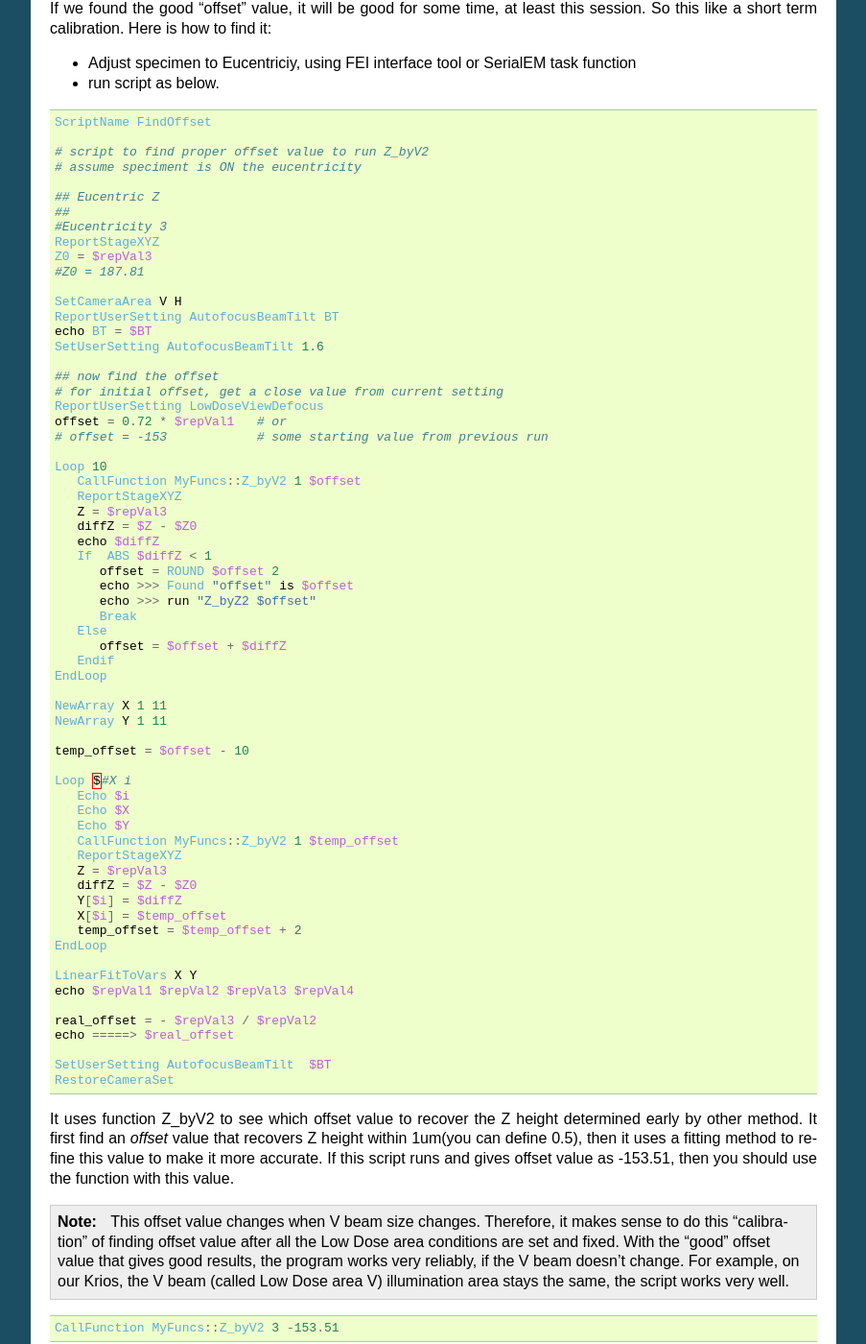
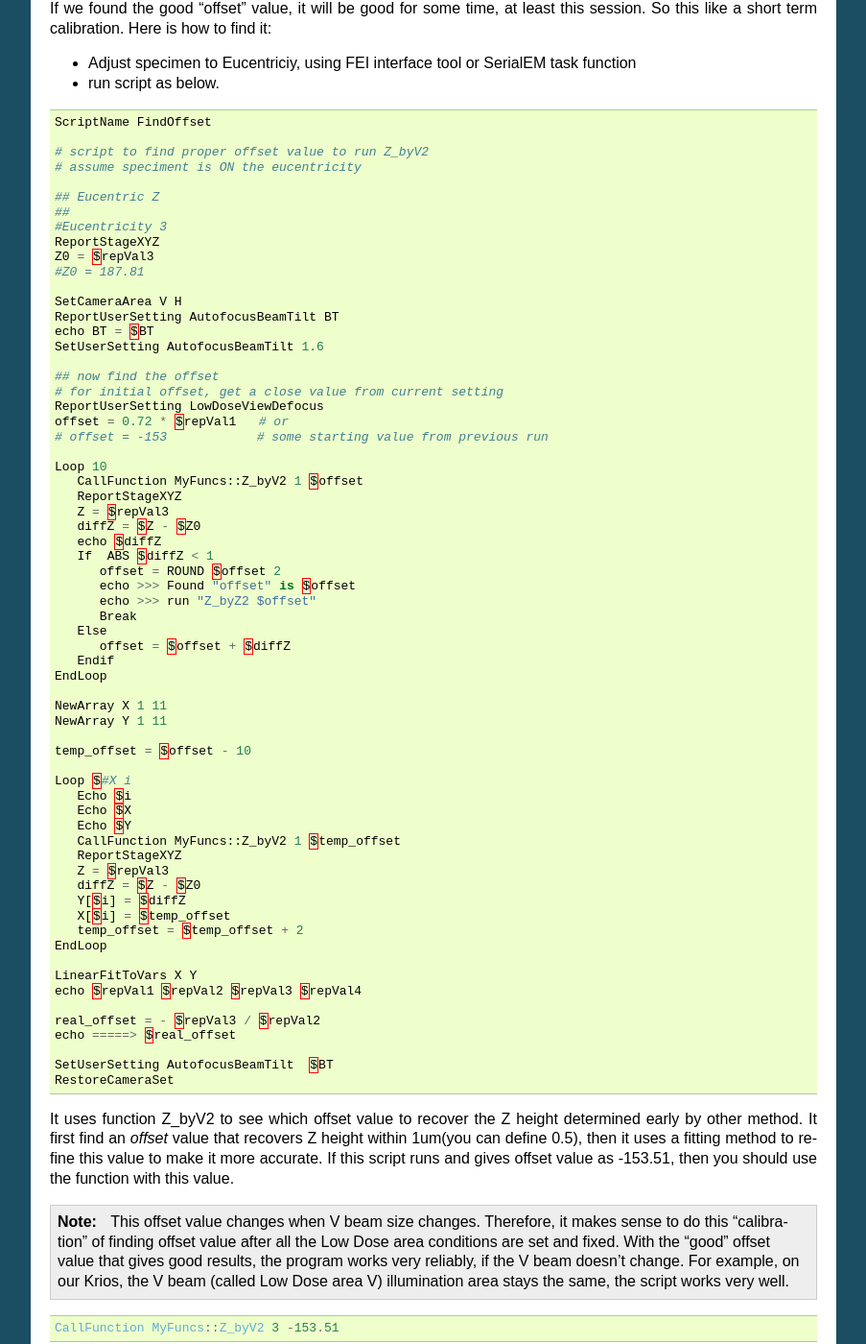
Before and after one commit to xuchen66/sphinx-emdocs, a Sphinx documentation site: the page built from source/serialEM-note-more-about-z-height.rst, in a window 1280 px wide and 1400 px high, scrolled down 1939 px. Shown: the whole window at 96% size, without its empty margins (198-1101 px from the left). Built offline with Sphinx 7.4.7, drawn with Linux system fonts in a browser that asks for light colours; pages that are not in the unit, such as notebooks, are missing from menus.

Commit message:
Update serialEM-note-more-about-z-height.rst

```diff
--- a/source/serialEM-note-more-about-z-height.rst
+++ b/source/serialEM-note-more-about-z-height.rst
@@ -139,7 +139,7 @@
 - Adjust specimen to Eucentriciy, using FEI interface tool or SerialEM task function
 - run script as below.
 
-.. code-block:: ruby
+.. code-block:: python
 
    ScriptName FindOffset
 
```
Also changed, not shown: other parts of source/serialEM-note-more-about-z-height.rst (+1 -1 lines).
